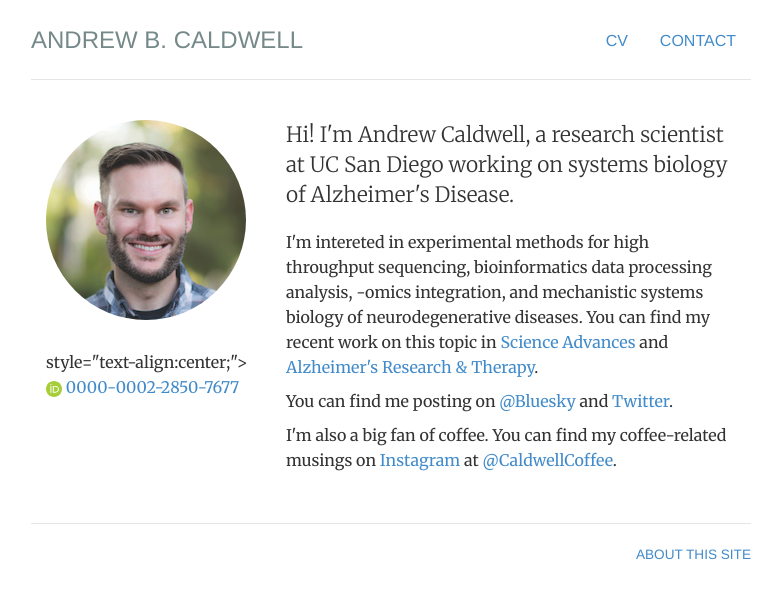
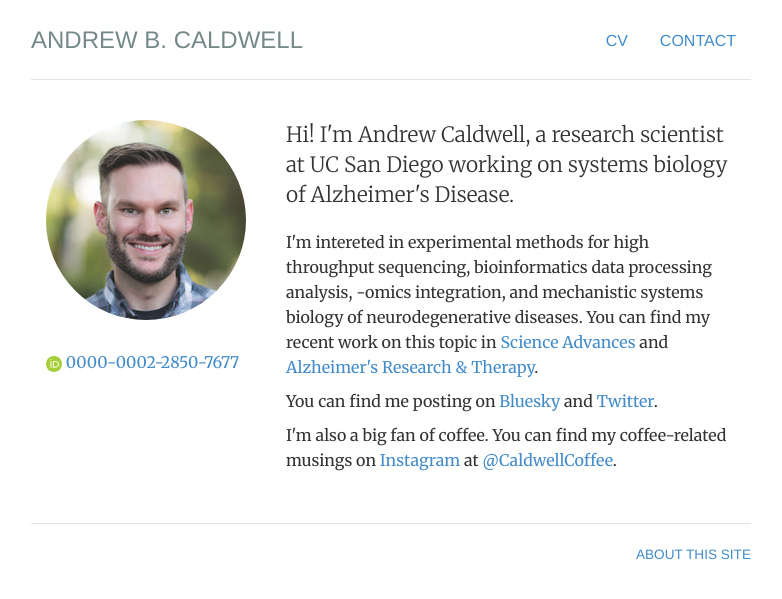
Before and after one commit to andrewbcaldwell/andrewbcaldwell.github.io, a Jekyll site: the page built from index.html, in a window 1280 px wide. Shown: the top 599 px of the page, without its empty margins (249-1031 px from the left). Built offline with Jekyll 4.4.1, drawn with Linux system fonts in a browser that asks for light colours.

Commit message:
Update index.html
fix Bsky

```diff
--- a/index.html
+++ b/index.html
@@ -10,7 +10,7 @@ description: Andrew B. Caldwell is a research scientist at UC San Diego.
 <div class="row marketing">
     <div class="col-sm-4">
         <img  class="img-circle avatar" alt="Andrew B. Caldwell" src="img/AndrewBCaldwell.png">
-        <p> style="text-align:center;"><a href="https://orcid.org/0000-0002-2850-7677" aria-label="View ORCID record">
+        <p><a href="https://orcid.org/0000-0002-2850-7677" aria-label="View ORCID record">
         <img src="/img/ORCID_iD_icon-vector.svg" alt="ORCID iD" width="16" height="16"/>
         0000-0002-2850-7677
     </a></p>
@@ -18,7 +18,7 @@ description: Andrew B. Caldwell is a research scientist at UC San Diego.
     <div itemscope itemtype="http://data-vocabulary.org/Person" class="col-sm-8">
     <p class="lead">Hi! I'm <span itemprop="name">Andrew Caldwell</span>, a <span itemprop="title">research scientist</span> at UC San Diego working on systems biology of Alzheimer's Disease.</p>
     <p>I'm intereted in <span itemprop="research">experimental methods for high throughput sequencing</span>, <span itemprop="research">bioinformatics data processing analysis</span>, <span itemprop="research">-omics integration</span>, and <span itemprop="research">mechanistic systems biology of neurodegenerative diseases</span>. You can find my recent work on this topic in <a href="https://advances.sciencemag.org/content/6/46/eaba5933">Science Advances</a> and <a href=" https://doi.org/10.1186/s13195-024-01659-6">Alzheimer's Research & Therapy</a>.</p>
-    <p></p>You can find me posting on <a href="https://bsky.app/profile/andrewbcaldwell.bsky.social">@Bluesky</a> and <a href="https://www.twitter.com/andrewbcaldwell">Twitter</a>.</p>
+    <p></p>You can find me posting on <a href="https://bsky.app/profile/andrewbcaldwell.bsky.social">Bluesky</a> and <a href="https://www.twitter.com/andrewbcaldwell">Twitter</a>.</p>
     <p>I'm also a big fan of coffee. You can find my coffee-related musings on <a href="https://www.instagram.com/caldwellcoffee">Instagram</a> at <a href="https://www.instagram.com/caldwellcoffee">@CaldwellCoffee</a>.</p>
     </div>
 </div>
```
